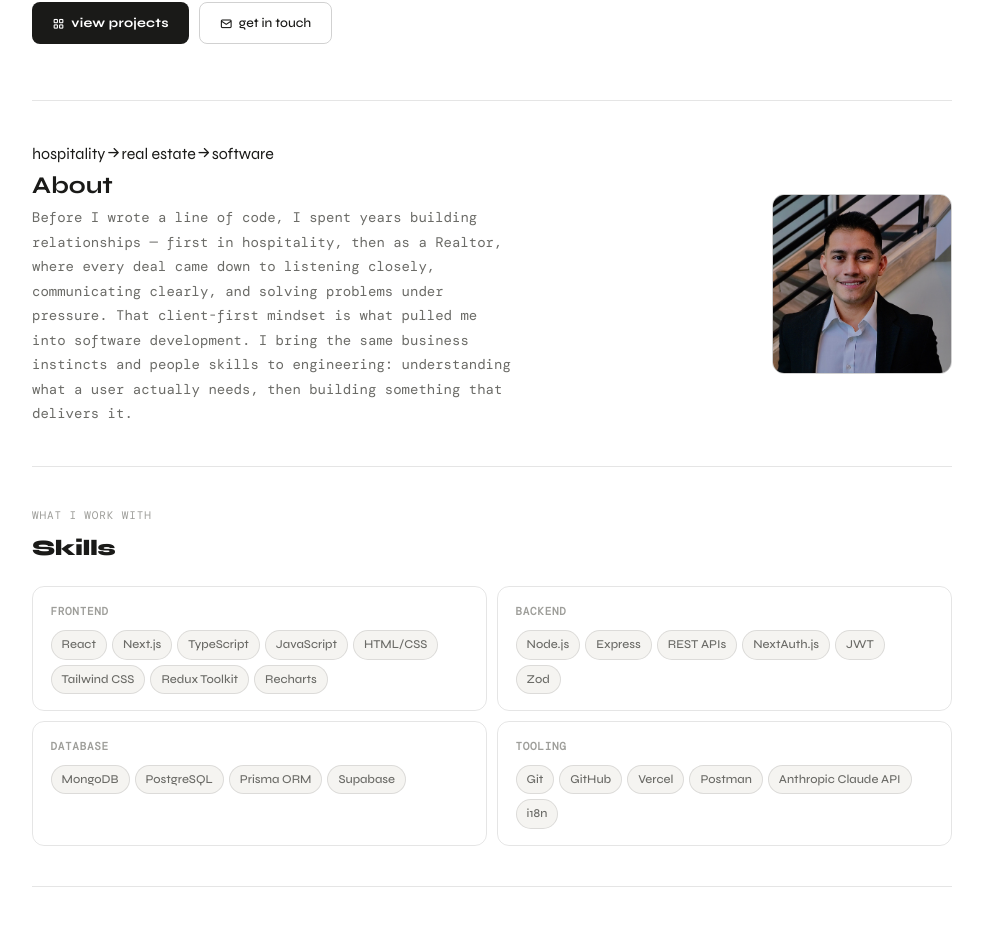
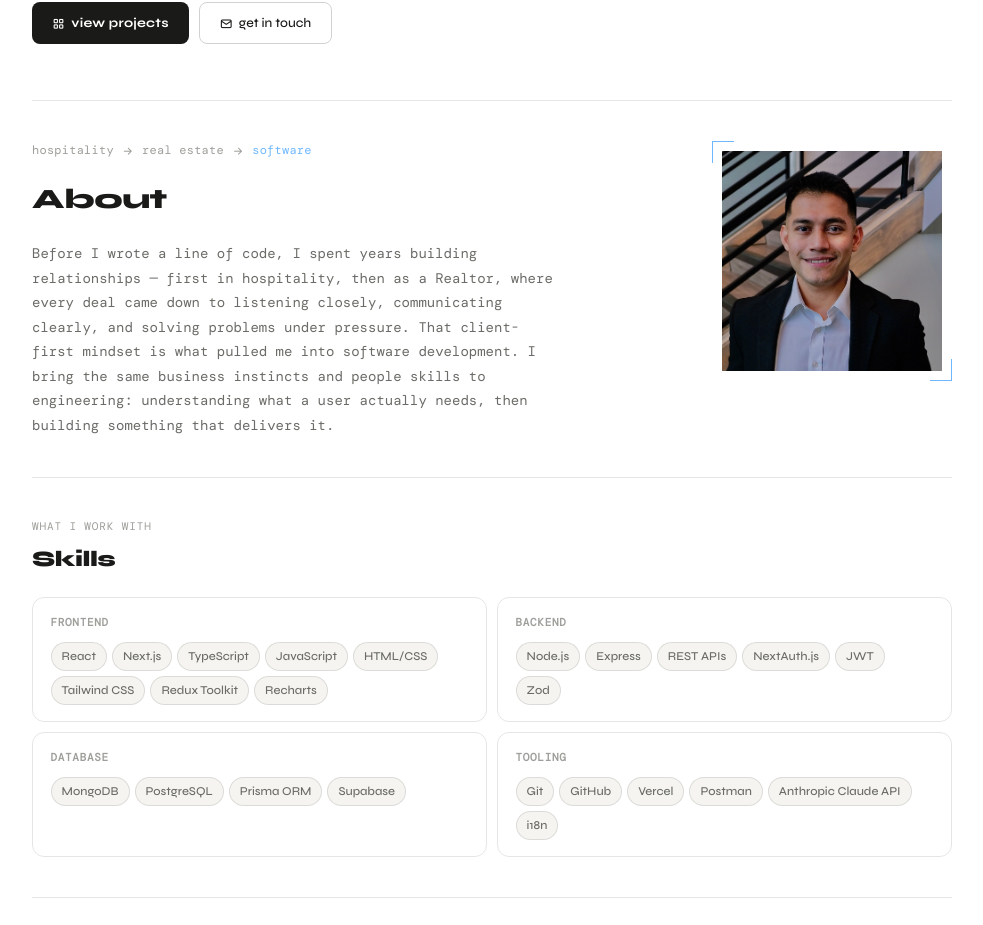
Before and after one commit to EricMerida/Portfolio, a React (Vite) app: page / in a window 1280 px wide. Shown: the part 1226-2151 px from the top of the page, without its empty margins (184-1167 px from the left). Built offline with nearby package versions, Linux system fonts and the light colour scheme; the HTML template or start-up script is replaced by a standard one; a web font is replaced by a local one.

Commit message:
Refactor About.module.css for grid layout and styles

```diff
--- a/src/components/About.module.css
+++ b/src/components/About.module.css
@@ -1,12 +1,41 @@
 .inner {
-  display: flex;
-  align-items: center;
-  gap: 2.5rem;
+  display: grid;
+  grid-template-columns: minmax(0, 620px) minmax(200px, 280px);
+  gap: 3rem;
+  align-items: start;
 }
 
 .text {
-  flex: 1;
   min-width: 0;
+}
+
+/* Career trail — replaces the generic "get to know me" eyebrow with
+   something that actually encodes information about the content. */
+.trail {
+  display: flex;
+  align-items: center;
+  gap: 8px;
+  font-family: var(--font-mono);
+  font-size: 12px;
+  color: var(--color-text-tertiary);
+  letter-spacing: 0.02em;
+  margin-bottom: 1rem;
+}
+
+.trail i {
+  font-size: 12px;
+  color: var(--color-text-tertiary);
+}
+
+.trailCurrent {
+  color: var(--accent-cold);
+}
+
+.heading {
+  font-size: 28px;
+  font-weight: 800;
+  letter-spacing: -0.5px;
+  margin-bottom: 1.25rem;
 }
 
 .bio {
@@ -15,37 +44,63 @@
   font-weight: 300;
   color: var(--color-text-secondary);
   line-height: 1.75;
-  max-width: 480px;
+  max-width: 62ch;
 }
 
 .photoWrap {
-  flex-shrink: 0;
+  position: relative;
+  padding: 10px;
+  justify-self: end;
+}
+
+/* HUD corner brackets instead of a plain bordered card */
+.photoWrap::before,
+.photoWrap::after {
+  content: '';
+  position: absolute;
+  width: 22px;
+  height: 22px;
+  border: 1.5px solid var(--accent-cold);
+}
+
+.photoWrap::before {
+  top: 0;
+  left: 0;
+  border-right: none;
+  border-bottom: none;
+}
+
+.photoWrap::after {
+  bottom: 0;
+  right: 0;
+  border-left: none;
+  border-top: none;
 }
 
 .photo {
-  width: 180px;
-  height: 180px;
-  border-radius: var(--radius-lg);
+  width: 220px;
+  height: 220px;
   object-fit: cover;
   object-position: center top;
-  border: 0.5px solid var(--color-border-mid);
   display: block;
 }
 
 /* ── Mobile ── */
-@media (max-width: 560px) {
+@media (max-width: 720px) {
   .inner {
-    flex-direction: column-reverse;
-    gap: 1.5rem;
-    text-align: center;
+    grid-template-columns: 1fr;
+    gap: 2rem;
+  }
+
+  .photoWrap {
+    justify-self: start;
   }
 
   .bio {
     max-width: none;
   }
+}
 
-  .photo {
-    width: 130px;
-    height: 130px;
-  }
+@media (max-width: 480px) {
+  .photo { width: 150px; height: 150px; }
 }
```
